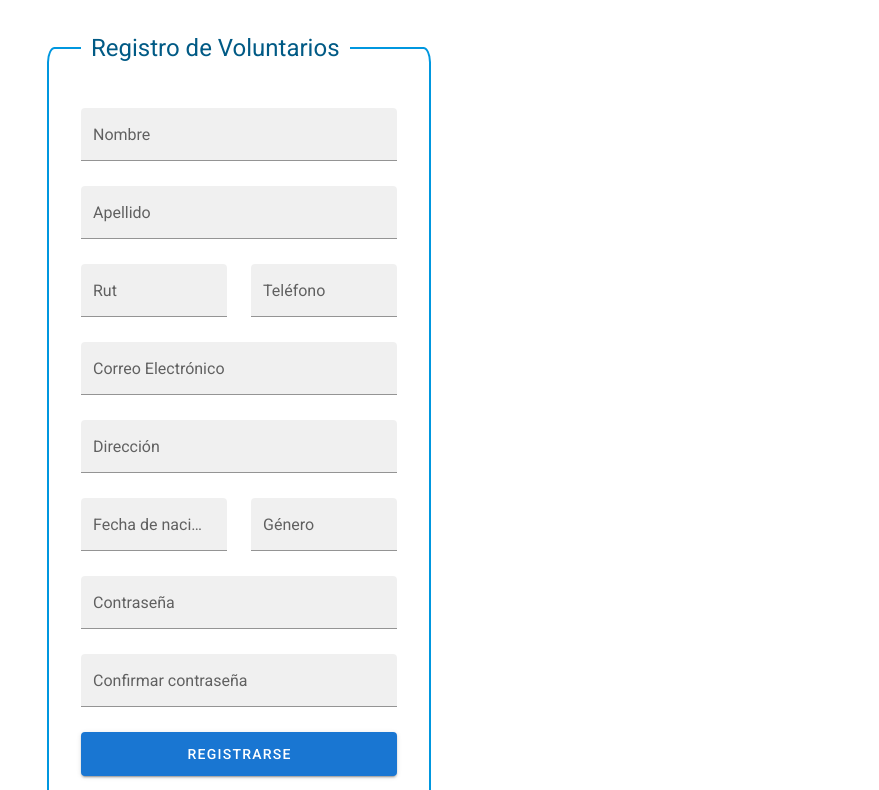
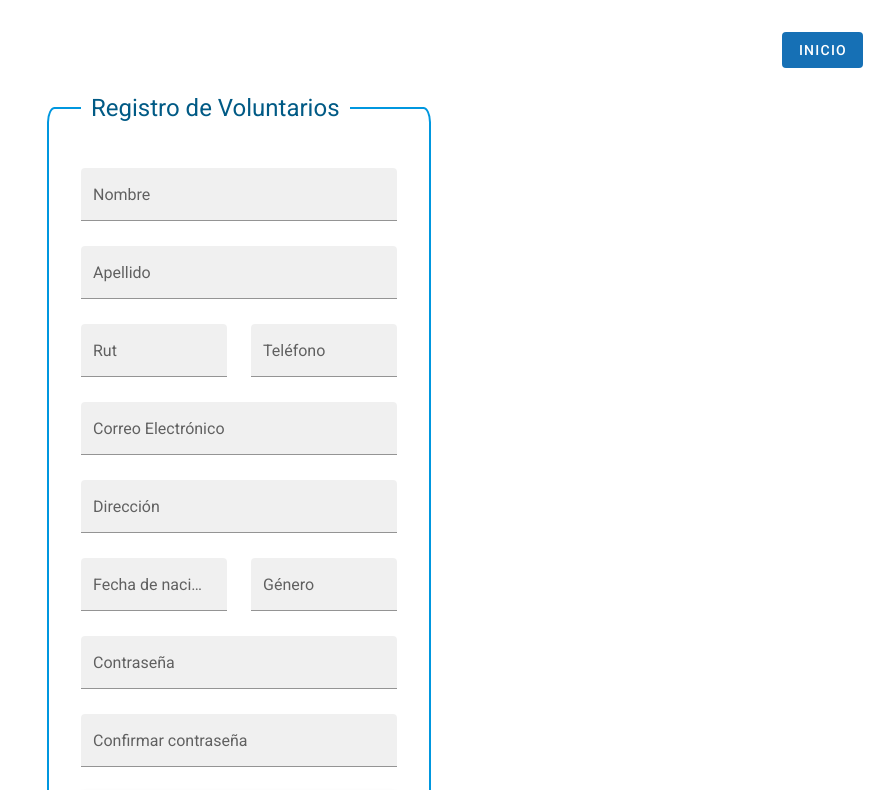
Before and after one commit to onlyG19/Lab1_TBD2023, a Nuxt app in the folder src/frontend/frontend-lab1/: page /register in a window 1280 px wide. Shown: the top 790 px of the page, without its empty margins (401-1280 px from the left). Built offline with nearby package versions, Linux system fonts and the light colour scheme.

Commit message:
[Maximiliano Ormeño] - Update de trigger
Se actualiza el trigger para guardar los datos y no los placeholder de parámetros que vienen desde el back.
Se agregan botones para volver al inicio en vistas de login y register en el front.
Se agrega código para implementar login y register en el back.

```diff
--- a/src/frontend/frontend-lab1/components/LogIn.vue
+++ b/src/frontend/frontend-lab1/components/LogIn.vue
@@ -27,7 +27,7 @@
       block
       large
       color="primary"
-      @click="submit"
+      @click.prevent="loginUser"
     >
       Iniciar Sesión
     </v-btn>
@@ -76,9 +76,67 @@
   },
 
   methods: {
-      submit () {
-        this.$v.$touch()
-      },
+    async loginUser(){
+      console.log(this.typeUser);
+      if(this.typeUser === 'voluntario'){
+        // const userData = {
+        //   email_voluntario: this.email,
+        //   password_voluntario: this.password
+        // };
+        // try {
+        //   const response = await axios.post("http//localhost:8080/voluntario/login", userData); // siendo ruta/voluntario/login el endpoint
+        // if (response.status === 200) {
+        //   console.log("Inicio de sesión exitoso, status 200");
+        //   console.log(response.data.message);
+        //   console.log("Error? : " + response.data.error);
+
+        //   // Almacenar el token de autenticación en el almacenamiento local (localStorage) o en una cookie
+        //   const token = response.data.token;
+        //   localStorage.setItem("token", token); // Almacena el token en localStorage
+
+
+        //   // Almacena la informacion del uusario en sessionStorage
+        //   sessionStorage.setItem("user",JSON.stringify(response.data.usuario))
+
+        //   // Redirige al usuario a la página principal o a donde desees después del inicio de sesión
+        //   // Puedes usar Vue Router para manejar la navegación
+        //   this.$router.push("/"); // Reemplazar '/' si fuese necesario, la idea es que vaya a home con la navbar de momento
+        // } catch (error) {
+        // console.log("Error en la solicitud");
+        // console.log(error);
+        // alert("Credenciales incorrectas, Ingrese nuevamente")
+       // }
+       console.log('Soy un voluntario')
+      } else {
+        // const userData = {
+        //   email_coordinador: this.email,
+        //   password_coordinador: this.password
+        // };
+        // try {
+        //   const response = await axios.post("http//localhost:8080/coordinador/login", userData);  // siendo ruta/coordinador/login el endpoint
+        // if (response.status === 200) {
+        //   console.log("Inicio de sesión exitoso, status 200");
+        //   console.log(response.data.message);
+        //   console.log("Error? : " + response.data.error);
+
+        //   // Almacenar el token de autenticación en el almacenamiento local (localStorage) o en una cookie
+        //   const token = response.data.token;
+        //   localStorage.setItem("token", token); // Almacena el token en localStorage
+
+
+        //   // Almacena la informacion del uusario en sessionStorage
+        //   sessionStorage.setItem("user",JSON.stringify(response.data.usuario))
+
+        //   // Redirige al usuario a la página principal o a donde desees después del inicio de sesión
+        //   // Puedes usar Vue Router para manejar la navegación
+        //   this.$router.push("/"); // Reemplazar '/' si fuese necesario, la idea es que vaya a home con la navbar de momento
+        // } catch (error) {
+        // console.log("Error en la solicitud");
+        // console.log(error);
+        // alert("Credenciales incorrectas, Ingrese nuevamente");
+        console.log('Soy un Coordinador')
+      }
+    }
   },
 }
 </script>
--- a/src/frontend/frontend-lab1/components/Navbar.vue
+++ b/src/frontend/frontend-lab1/components/Navbar.vue
@@ -1,9 +1,10 @@
 <template>
   <v-app-bar app color="primary" dark>
-    <v-app-bar-nav-icon @click.stop="toggleDrawer"></v-app-bar-nav-icon>
+    <v-app-bar-nav-icon @click.prevent="toggleDrawer"></v-app-bar-nav-icon>
     <v-toolbar-title class="font-weight-bold">Voluntariados</v-toolbar-title>
     <v-spacer></v-spacer>
-    <v-btn text to="/login">Cerrar Sesión</v-btn>
+    <v-btn text to="/login">Iniciar Sesión</v-btn>
+    <v-btn text to="/">Cerrar Sesión</v-btn>
   </v-app-bar>
 </template>
 
--- a/src/frontend/frontend-lab1/components/Register.vue
+++ b/src/frontend/frontend-lab1/components/Register.vue
@@ -119,7 +119,7 @@
       block
       large
       color="primary"
-      @click="submit"
+      @click.prevent="register"
     >
       Registrarse
     </v-btn>
@@ -131,6 +131,7 @@
   import { required, minLength, email, sameAs} from 'vuelidate/lib/validators'
   import { validate, clean, format, getCheckDigit } from 'rut.js'
   import {withParams} from 'vuelidate/lib'
+import axios from 'axios'
 
   export default{
   mixins: [validationMixin],
@@ -238,7 +239,7 @@
     },
 
   methods: {
-    submit () {
+    async register () {
         this.$v.$touch()
         const errors = this.nameErrors + this.surnameErrors + this.rutErrors + this.phoneErrors + this.emailErrors + this.addressErrors + this.birthdateErrors + this.genderErrors + this.passwordErrors + this.confirmPasswordErrors;
         console.log(this.$v.$invalid)
@@ -246,6 +247,31 @@
             const newUser = {nombre: this.name, apellido: this.surname, correo: this.email,
                              rut: format(this.rut), telefono: this.phone, direccion: this.address,
                              nacimiento: this.birthdate, genero: this.gender, contrasenia: this.password};
+            // try{
+            //   const reponse = await axios.post("http//localhost:8080/voluntario/register", userData); // endpoint: /voluntario/register cambiar segun necesidad
+            //   if (response.status == 200) {  // Registro Exitoso
+            //     console.log("Registro exitoso, status 200");
+            //     console.log(response);
+            //     console.log(response.data.message);
+            //     console.log("Error? : " + response.data.error);
+
+            //     this.showMessage= true;
+            //     this.messageText= "Registro exitoso.";
+            //     this.messageClass= "success-message";
+            //   } else {
+            //     console.error("Error en el registro");
+            //     this.showMessage = true;
+            //     this.messageText = "Error en el registro. Por favor, inténtalo de nuevo.";
+            //     this.messageClass = "error-message";
+            //   }
+            // } catch (error) {
+            //   console.log("Error en la solicitud, error");
+            //   console.log(error.response.data.message);
+            //   console.log("Error? : " + error.response.data.error);
+            //   this.showMessage = true;
+            //   this.messageText = "Error en el registro. Por favor, inténtalo de nuevo.";
+            //   this.messageClass = "error-message";
+            // };
             console.log(newUser);
             console.log("registrado, maquina");
         }
--- a/src/frontend/frontend-lab1/pages/login.vue
+++ b/src/frontend/frontend-lab1/pages/login.vue
@@ -4,6 +4,7 @@
     >
     <v-tab>Voluntarios</v-tab>
     <v-tab>Coordinadores</v-tab>
+    <v-btn color="white" absolute top right variant="elevated" text to="/">Inicio</v-btn>
       <v-tab-item transition="fade-transition">
       <div class="form-container">
         <LogIn class="login-form" typeUser="voluntario"/>
@@ -26,16 +27,22 @@
   };
 </script>
 
-<style>
+<style scoped>
 
 .form-container{
   margin: 3em 4em;
   display: grid;
   grid-template-columns: 1fr 1fr;
   align-items: center;
-  }
+}
 
-  .login-form{
+.login-form{
   padding: 0 2em;
-  }
+}
+
+.v-btn{
+  background-color: rgb(22, 112, 181);
+  margin-left: auto;
+  margin-top: auto;
+}
 </style>
--- a/src/frontend/frontend-lab1/pages/register.vue
+++ b/src/frontend/frontend-lab1/pages/register.vue
@@ -1,8 +1,21 @@
 <template>
+  <div>
+    <div class="btn-container">
+      <v-btn
+      absolute
+      top
+      right
+      class="mt-4"
+      color="white"
+      variant="elevated"
+      text to="/"
+      >Inicio</v-btn>
+    </div>
     <fieldset class="form-register">
       <legend style="font-size: 1.5em; padding: 10px; color: #005a85">Registro de Voluntarios</legend>
       <Register />
     </fieldset>
+  </div>
 </template>
 
 <script>
@@ -11,12 +24,21 @@
   };
 </script>
 
-<style>
+<style scoped>
 .form-register{
   width: 30%;
-  margin: 20px auto;
+  margin: 30px auto;
   border-radius: 2%;
   border: 2px solid #0097DF;
   padding: 2em;
+  margin-bottom: 5rem;
+}
+
+.btn-container{
+  margin-top: 0;
+  margin-bottom: 5rem;
+}
+.v-btn{
+  background-color: rgb(22, 112, 181);
 }
 </style>
```
Also changed, not shown: 2 other files (tests, documents, lock files or other folders). Lines whose indentation alone changed are shown as unchanged.
